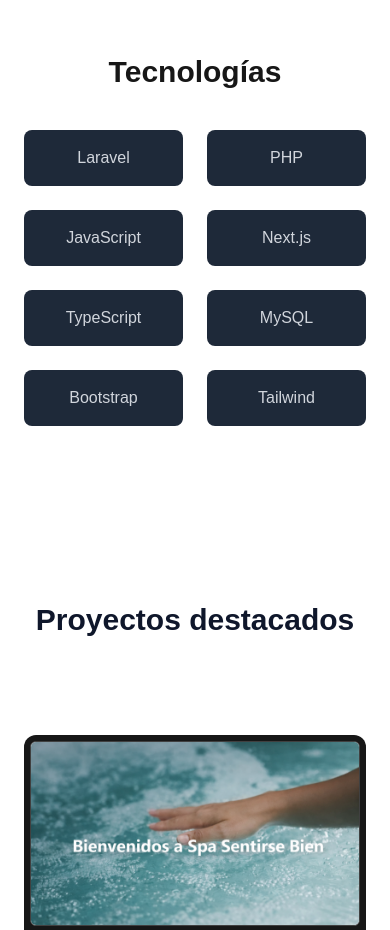
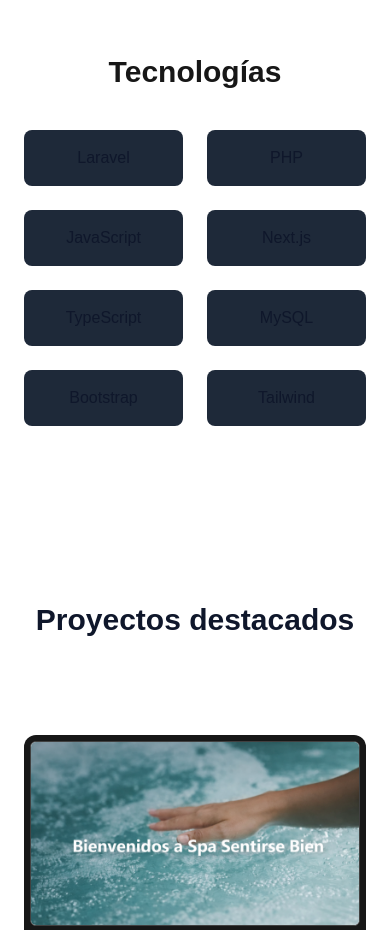
Before and after one commit to LucasVillaboa/portfolio, a Next.js app: page / in a window 390 px wide. Shown: the part 2120-3050 px from the top of the page. Built offline with nearby package versions, Linux system fonts and the light colour scheme.

Commit message:
actualizacion titulos color negro en mobile

```diff
--- a/app/page.tsx
+++ b/app/page.tsx
@@ -19,7 +19,7 @@ export default function Home() {
       >
         <h2 className="text-3xl font-bold mb-10">Tecnologías</h2>
 
-        <div className="grid grid-cols-2 md:grid-cols-4 gap-6 text-gray-300">
+        <div className="grid grid-cols-2 md:grid-cols-4 gap-6 text-slate-900">
           <div className="bg-gray-800 p-4 rounded-lg">Laravel</div>
           <div className="bg-gray-800 p-4 rounded-lg">PHP</div>
           <div className="bg-gray-800 p-4 rounded-lg">JavaScript</div>
```
